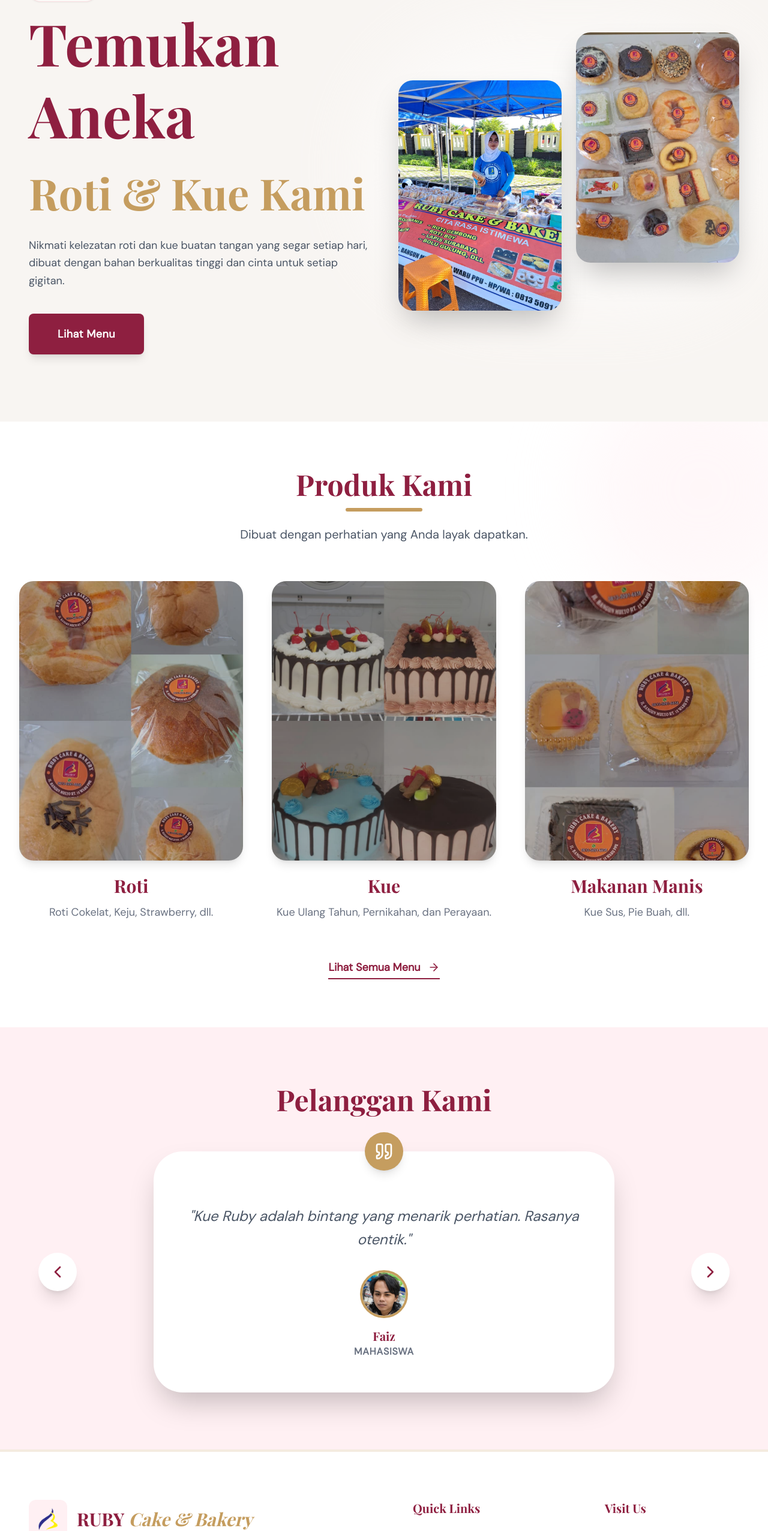
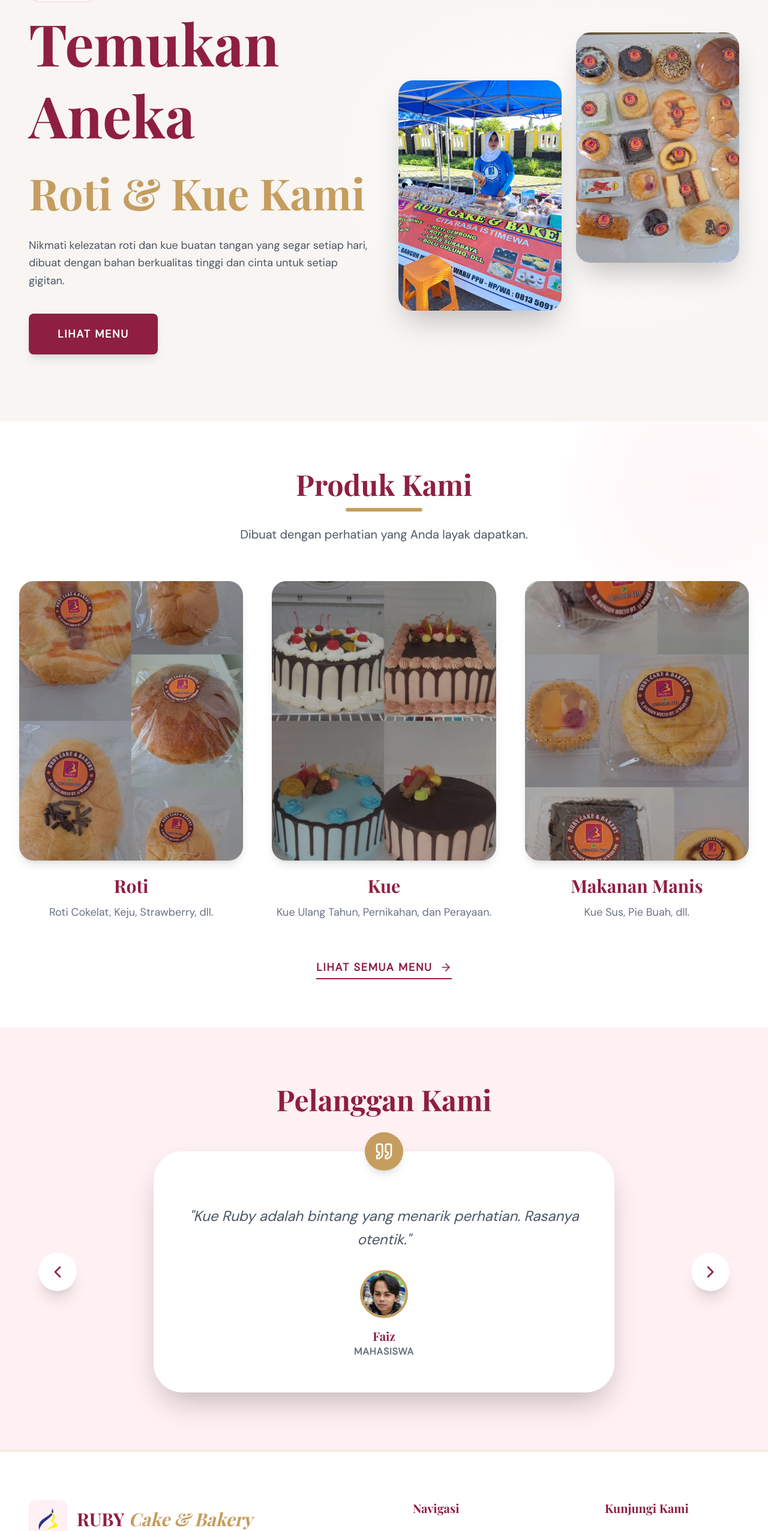
Before and after one commit to Bluenomic/ruby-bakery, a Vue app: page /products/1 in a window 1280 px wide. Shown: the part 244-2797 px from the top of the page at 60% size. Built offline with nearby package versions, Linux system fonts and the light colour scheme; a web font is replaced by a local one.

Commit message:
UI Revamp

```diff
--- a/src/components/ContactContent.vue
+++ b/src/components/ContactContent.vue
@@ -73,7 +73,7 @@
               class="inline-flex items-center gap-2 md:gap-3 px-8 py-3 md:px-10 md:py-4 bg-[#25D366] hover:bg-[#20bd5a] text-white font-bold rounded-full shadow-lg hover:shadow-xl transform hover:-translate-y-1 transition-all duration-300 uppercase tracking-widest text-xs md:text-sm"
             >
               <i data-lucide="message-circle" class="w-4 h-4 md:w-5 md:h-5"></i>
-              Chat on WhatsApp
+              Chat via WhatsApp
             </a>
           </div>
         </div>
--- a/src/components/FeaturedProducts.vue
+++ b/src/components/FeaturedProducts.vue
@@ -24,7 +24,7 @@
       </div>
 
       <div class="text-center mt-10 md:mt-16">
-        <router-link to="/products" class="inline-flex items-center gap-3 text-brand-dark font-bold hover:text-brand-gold transition border-b-2 border-brand-dark hover:border-brand-gold pb-1 text-base md:text-lg">
+        <router-link to="/products" class="inline-flex items-center gap-3 text-brand-dark font-bold uppercase tracking-widest hover:text-brand-gold transition border-b-2 border-brand-dark hover:border-brand-gold pb-1 text-base md:text-lg">
           Lihat Semua Menu <i data-lucide="arrow-right" class="w-5 h-5"></i>
         </router-link>
       </div>
--- a/src/components/Footer.vue
+++ b/src/components/Footer.vue
@@ -24,7 +24,7 @@
         </div>
 
         <div class="text-center md:text-left">
-          <h3 class="font-bold text-brand-dark text-lg md:text-xl mb-4 md:mb-8 font-serif">Quick Links</h3>
+          <h3 class="font-bold text-brand-dark text-lg md:text-xl mb-4 md:mb-8 font-serif">Navigasi</h3>
           <ul class="space-y-3 md:space-y-4 text-sm md:text-base flex flex-col items-center md:items-start">
             <li><router-link to="/" class="text-gray-500 hover:text-brand-gold transition-colors">Beranda</router-link></li>
             <li><router-link to="/products" class="text-gray-500 hover:text-brand-gold transition-colors">Produk</router-link></li>
@@ -34,7 +34,7 @@
         </div>
 
         <div class="text-center md:text-left">
-          <h3 class="font-bold text-brand-dark text-lg md:text-xl mb-4 md:mb-8 font-serif">Visit Us</h3>
+          <h3 class="font-bold text-brand-dark text-lg md:text-xl mb-4 md:mb-8 font-serif">Kunjungi Kami</h3>
           <ul class="space-y-4 md:space-y-5 text-sm md:text-base text-gray-500 flex flex-col items-center md:items-start">
             <li class="flex items-start gap-3 md:gap-4 justify-center md:justify-start text-center md:text-left">
                 <i data-lucide="map-pin" class="w-5 h-5 text-brand-gold mt-0.5 shrink-0"></i>
--- a/src/components/Hero.vue
+++ b/src/components/Hero.vue
@@ -15,7 +15,7 @@
             Nikmati kelezatan roti dan kue buatan tangan yang segar setiap hari, dibuat dengan bahan berkualitas tinggi dan cinta untuk setiap gigitan.
           </p>
           <div class="flex flex-col sm:flex-row gap-4 justify-center md:justify-start pt-2 md:pt-4">
-            <router-link to="/products" class="px-8 py-3 md:px-12 md:py-5 rounded-lg bg-brand-dark text-white hover:bg-brand-gold transition-all font-bold tracking-wide text-center shadow-lg transform hover:-translate-y-1 text-base md:text-lg">
+            <router-link to="/products" class="px-8 py-3 md:px-12 md:py-5 rounded-lg bg-brand-dark text-white hover:bg-brand-gold transition-all font-bold tracking-widest uppercase text-center shadow-lg transform hover:-translate-y-1 text-base md:text-lg">
               Lihat Menu
             </router-link>
           </div>
--- a/src/components/Navbar.vue
+++ b/src/components/Navbar.vue
@@ -21,7 +21,7 @@
             {{ item.name }}
           </router-link>
 
-          <router-link to="/contact" class="px-6 py-2 rounded-full bg-brand-dark text-white text-sm font-bold hover:bg-brand-gold transition shadow-md transform hover:-translate-y-0.5">
+          <router-link to="/contact" class="px-6 py-2 rounded-full bg-brand-dark text-white text-sm font-bold uppercase tracking-widest hover:bg-brand-gold transition shadow-md transform hover:-translate-y-0.5">
             Hubungi Kami
           </router-link>
         </div>
@@ -48,7 +48,7 @@
           <router-link
             v-for="item in menuItems" :key="item.path" :to="item.path"
             @click="isOpen = false"
-            class="block px-4 py-3 text-base font-bold text-gray-600 rounded-xl hover:bg-brand-pink/20 active:bg-brand-pink/30 transition"
+            class="block px-4 py-3 text-base font-bold uppercase tracking-widest text-gray-600 rounded-xl hover:bg-brand-pink/20 active:bg-brand-pink/30 transition"
             active-class="text-brand-dark bg-brand-pink/30"
           >
             {{ item.name }}
@@ -56,7 +56,7 @@
           <router-link
             to="/contact"
             @click="isOpen = false"
-             class="block px-4 py-3 text-base font-bold text-white bg-brand-dark rounded-xl hover:bg-brand-gold transition text-center mt-4"
+             class="block px-4 py-3 text-base font-bold uppercase tracking-widest text-white bg-brand-dark rounded-xl hover:bg-brand-gold transition text-center mt-4"
           >
             Hubungi Kami
           </router-link>
--- a/src/components/ProductCard.vue
+++ b/src/components/ProductCard.vue
@@ -18,8 +18,8 @@ defineProps({
         :alt="product.name"
         class="w-full h-full object-cover group-hover:scale-110 transition duration-700"
       >
-      <div class="absolute top-1 right-1 md:top-2 md:right-2 bg-brand-pink text-brand-dark text-[10px] md:text-xs font-bold px-1.5 py-0.5 md:px-2 md:py-1 rounded-md shadow-sm" v-if="product.isNew">
-        NEW
+      <div class="absolute top-1 right-1 md:top-2 md:right-2 bg-brand-pink text-brand-dark text-[10px] md:text-xs font-bold uppercase px-1.5 py-0.5 md:px-2 md:py-1 rounded-md shadow-sm" v-if="product.isNew">
+        New
       </div>
     </div>
 
--- a/src/components/ProductDetail.vue
+++ b/src/components/ProductDetail.vue
@@ -27,7 +27,7 @@
 
           <div class="flex-1 aspect-square md:aspect-auto md:h-[500px] bg-gray-50 rounded-2xl md:rounded-3xl overflow-hidden shadow-lg relative group">
             <img :src="activeImage" :alt="product.name" class="w-full h-full object-cover transition duration-500 group-hover:scale-105">
-            <div class="absolute top-3 right-3 md:top-4 md:right-4 bg-white/90 backdrop-blur-sm px-3 py-1.5 md:px-4 md:py-2 rounded-full text-xs md:text-sm font-bold text-brand-dark shadow-sm">
+            <div class="absolute top-3 right-3 md:top-4 md:right-4 bg-white/90 backdrop-blur-sm px-3 py-1.5 md:px-4 md:py-2 rounded-full text-xs md:text-sm font-bold text-brand-dark shadow-sm uppercase tracking-wider">
               Best Seller
             </div>
           </div>
@@ -52,7 +52,7 @@
             <a
               :href="whatsappLink"
               target="_blank"
-              class="w-full md:w-auto flex-1 bg-brand-gold hover:bg-brand-goldHover text-white font-bold py-3 px-6 md:py-4 md:px-8 rounded-xl shadow-lg hover:shadow-xl transform hover:-translate-y-1 transition-all duration-300 text-center uppercase tracking-widest flex items-center justify-center gap-2 md:gap-3 text-sm md:text-base"
+              class="w-full md:w-auto flex-1 bg-[#25D366] hover:bg-[#20bd5a] text-white font-bold py-3 px-6 md:py-4 md:px-8 rounded-full shadow-lg hover:shadow-xl transform hover:-translate-y-1 transition-all duration-300 text-center uppercase tracking-widest flex items-center justify-center gap-2 md:gap-3 text-sm md:text-base"
             >
               <i data-lucide="message-circle" class="w-5 h-5"></i>
               Pesan via WhatsApp
@@ -87,7 +87,7 @@ watch(() => props.product, (newProduct) => {
 });
 
 const whatsappLink = computed(() => {
-  const message = `Hi, aku tertarik dengan ${props.product.name}!`;
+  const message = `Halo, saya tertarik dengan ${props.product.name}!`;
   return `https://wa.me/6281350916858?text=${encodeURIComponent(message)}`;
 });
 
```
